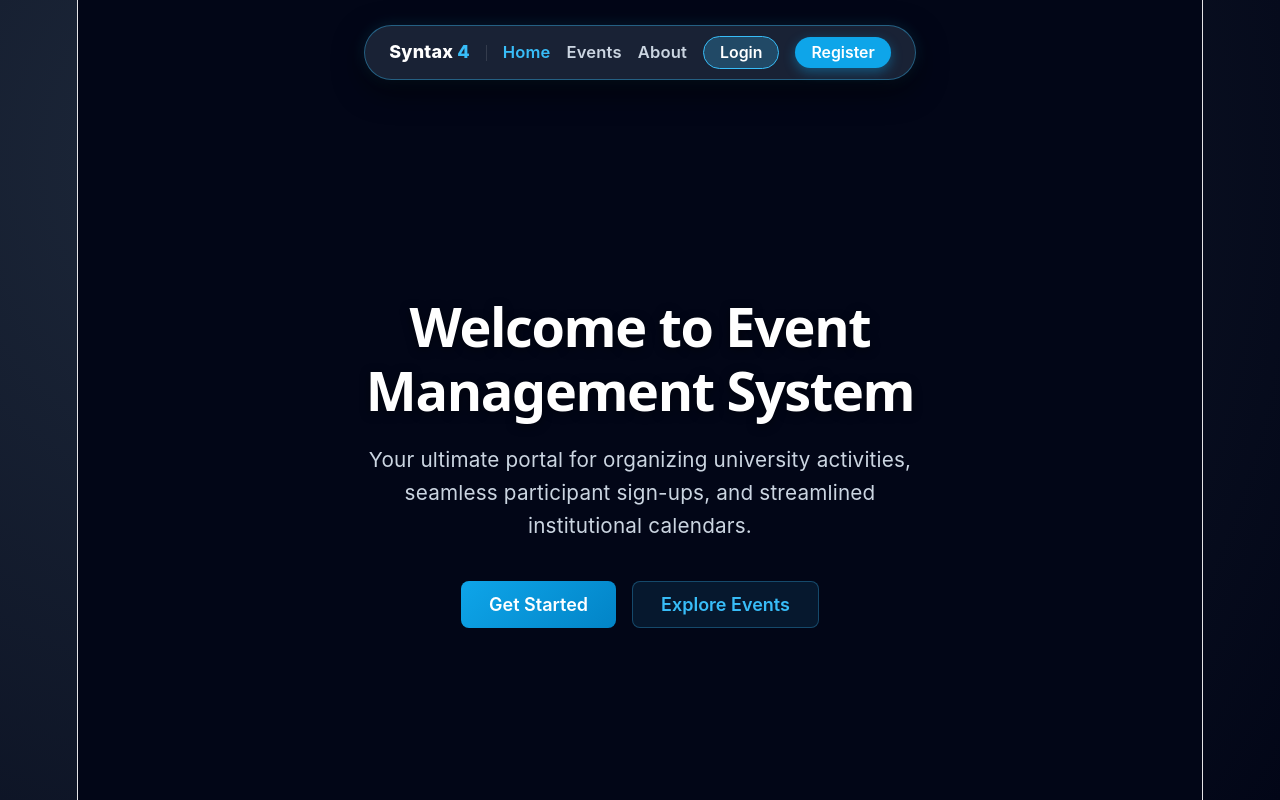
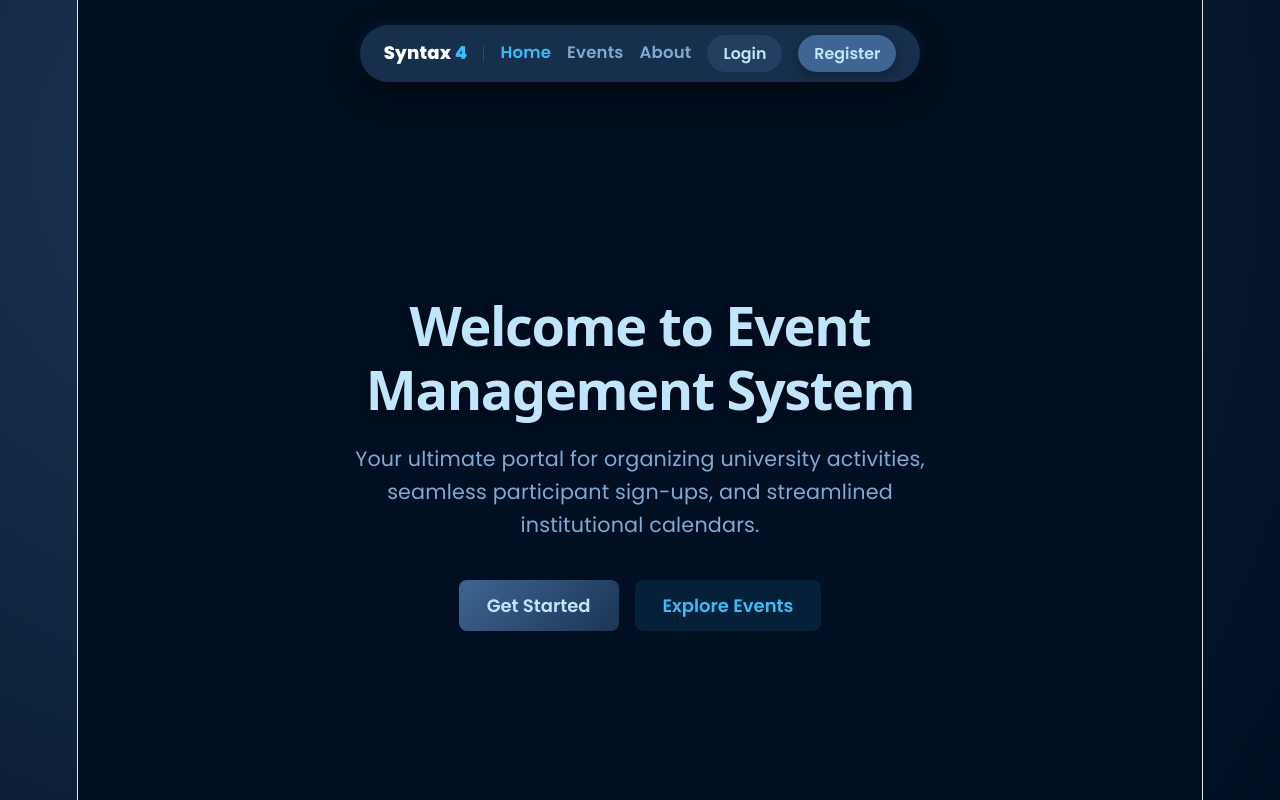
Before and after one commit to jeyemmzz/FinalProjectMERN, a React (Vite) app in the folder client/: page / in a window 1280 px wide. Built offline with nearby package versions, Linux system fonts and the light colour scheme.

Commit message:
Update styles to use Poppins font and enhance color scheme for better readability

```diff
--- a/client/index.html
+++ b/client/index.html
@@ -3,6 +3,9 @@
   <head>
     <meta charset="UTF-8" />
     <link rel="icon" type="image/svg+xml" href="src/assets/syntax4.svg" />
+    <link rel="preconnect" href="https://fonts.googleapis.com">
+    <link rel="preconnect" href="https://fonts.gstatic.com" crossorigin>
+    <link href="https://fonts.googleapis.com/css2?family=Poppins:wght@400;500;600;700&display=swap" rel="stylesheet">
     <meta name="viewport" content="width=device-width, initial-scale=1.0" />
     <title>Syntax Event</title>
   </head>
--- a/client/src/styles/Auth.css
+++ b/client/src/styles/Auth.css
@@ -1,13 +1,15 @@
+@import url('https://fonts.googleapis.com/css2?family=Poppins:wght@400;500;600;700;800&display=swap');
+
 * {
   box-sizing: border-box;
   margin: 0;
   padding: 0;
-  font-family: 'Inter', 'Segoe UI', system-ui, sans-serif;
+  font-family: 'Poppins', sans-serif, 'Segoe UI', system-ui;
 }
 
 body {
-  background: radial-gradient(circle at 20% 20%, #1e293b 0%, #020617 100%);
-  color: #f1f5f9;
+  background: radial-gradient(circle at 20% 20%, #1b3554 0%, #000f22 100%);
+  color: #c0e6fd;
   overflow-x: hidden;
 }
 
@@ -16,7 +18,7 @@ body {
   min-height: 100vh;
   display: flex;
   flex-direction: column;
-  background-color: #020617;
+  background-color: #000f22;
   animation: pageSlideUp 0.4s cubic-bezier(0.16, 1, 0.3, 1) forwards;
 }
 
@@ -44,23 +46,23 @@ body {
   background: transparent;
 }
 
-/* Floating Pill-shaped Container na may mas matingkad na border at glow */
+/* Floating Pill-shaped Container */
 .nav-pill-container {
   display: flex;
   align-items: center;
   gap: 24px;
-  background: rgba(30, 41, 59, 0.85);
+  background: rgba(27, 53, 84, 0.85);
   backdrop-filter: blur(16px);
   -webkit-backdrop-filter: blur(16px);
-  border: 1px solid rgba(56, 189, 248, 0.4); /* Mas matingkad na border */
+  border: none !important;
   padding: 10px 24px;
   border-radius: 9999px;
-  box-shadow: 0 10px 30px rgba(0, 0, 0, 0.6), 0 0 15px rgba(56, 189, 248, 0.15);
+  box-shadow: 0 10px 30px rgba(0, 0, 0, 0.6), 0 0 15px rgba(128, 170, 211, 0.1);
 }
 
 .nav-item {
   font-size: 0.92rem;
-  color: #cbd5e1;
+  color: #80aad3;
   cursor: pointer;
   font-weight: 600;
   position: relative;
@@ -68,7 +70,7 @@ body {
 }
 
 .nav-item:hover {
-  color: #38bdf8;
+  color: #c0e6fd;
 }
 
 /* Underline Animation effect para sa navbar items */
@@ -79,7 +81,7 @@ body {
   height: 2px;
   bottom: -4px;
   left: 0;
-  background-color: #38bdf8;
+  background-color: #3f6593;
   transition: width 0.3s ease;
 }
 
@@ -90,8 +92,8 @@ body {
 /* Pill buttons para sa Login at Register sa loob ng navbar */
 .nav-pill-btn {
   background: transparent;
-  border: 1px solid rgba(56, 189, 248, 0.6);
-  color: #38bdf8;
+  border: none !important;
+  color: #80aad3;
   padding: 6px 16px;
   border-radius: 9999px;
   font-size: 0.88rem;
@@ -101,33 +103,34 @@ body {
 }
 
 .nav-pill-btn.active {
-  background: rgba(56, 189, 248, 0.25);
-  border-color: #38bdf8;
-  color: #ffffff;
+  background: rgba(63, 101, 147, 0.3);
+  border: none !important;
+  color: #c0e6fd;
   animation: subtlePulse 3s infinite;
 }
 
 .nav-pill-btn.register {
-  background: #0ea5e9;
-  border: none;
-  color: #ffffff;
-  box-shadow: 0 4px 12px rgba(14, 165, 233, 0.4);
+  background: #3f6593;
+  border: none !important;
+  color: #c0e6fd;
+  box-shadow: 0 4px 12px rgba(0, 0, 0, 0.3);
 }
 
 .nav-pill-btn.register:hover {
-  background: #0284c7;
+  background: #5b86b6;
+  color: #000f22;
 }
 
 /* Floating Glow Pulse Animation para sa Active Buttons */
 @keyframes subtlePulse {
   0% {
-    box-shadow: 0 0 0 0 rgba(56, 189, 248, 0.5);
+    box-shadow: 0 0 0 0 rgba(63, 101, 147, 0.4);
   }
   70% {
-    box-shadow: 0 0 0 10px rgba(56, 189, 248, 0);
+    box-shadow: 0 0 0 10px rgba(63, 101, 147, 0);
   }
   100% {
-    box-shadow: 0 0 0 0 rgba(56, 189, 248, 0);
+    box-shadow: 0 0 0 0 rgba(63, 101, 147, 0);
   }
 }
 
@@ -149,7 +152,7 @@ body {
 .auth-brand-side h1 {
   font-size: clamp(2rem, 3vw, 2.8rem);
   font-weight: 700;
-  color: #ffffff;
+  color: #c0e6fd;
   margin-bottom: 16px;
   letter-spacing: -0.025em;
   line-height: 1.2;
@@ -158,7 +161,7 @@ body {
 
 .auth-brand-side p {
   font-size: clamp(0.95rem, 1.2vw, 1.1rem);
-  color: #cbd5e1;
+  color: #80aad3;
   line-height: 1.6;
   max-width: 450px;
 }
@@ -172,35 +175,34 @@ body {
   padding: 30px;
 }
 
-/* Glassmorphism Card Style na may mas matingkad na glow at border */
+/* Glassmorphism Card Style - Borderless */
 .auth-card-pro {
   width: 100%;
   max-width: 400px;
-  background: rgba(30, 41, 59, 0.75);
+  background: rgba(27, 53, 84, 0.75);
   backdrop-filter: blur(16px);
   -webkit-backdrop-filter: blur(16px);
-  border: 1px solid rgba(56, 189, 248, 0.3);
+  border: none !important;
   padding: 35px;
   border-radius: 16px;
-  box-shadow: 0 20px 40px rgba(0, 0, 0, 0.6), 0 0 20px rgba(56, 189, 248, 0.1);
-  transition: transform 0.3s ease, border-color 0.3s ease, box-shadow 0.3s ease;
+  box-shadow: 0 20px 40px rgba(0, 0, 0, 0.6), 0 0 20px rgba(128, 170, 211, 0.1);
+  transition: transform 0.3s ease, box-shadow 0.3s ease;
 }
 
 .auth-card-pro:hover {
-  border-color: rgba(56, 189, 248, 0.6);
-  box-shadow: 0 25px 50px rgba(0, 0, 0, 0.7), 0 0 25px rgba(56, 189, 248, 0.2);
+  box-shadow: 0 25px 50px rgba(0, 0, 0, 0.7), 0 0 25px rgba(128, 170, 211, 0.15);
 }
 
 .auth-card-pro h2 {
   font-size: 1.5rem;
   font-weight: 600;
-  color: #ffffff;
+  color: #c0e6fd;
   margin-bottom: 6px;
 }
 
 .auth-subtitle {
   font-size: 0.88rem;
-  color: #cbd5e1;
+  color: #80aad3;
   margin-bottom: 24px;
 }
 
@@ -212,57 +214,57 @@ body {
   display: block;
   font-size: 0.85rem;
   font-weight: 600;
-  color: #e2e8f0;
+  color: #c0e6fd;
   margin-bottom: 6px;
 }
 
 .input-group input {
   width: 100%;
   padding: 11px 14px;
-  background: rgba(15, 23, 42, 0.8);
-  border: 1px solid rgba(56, 189, 248, 0.25);
+  background: rgba(0, 15, 34, 0.8);
+  border: none !important;
   border-radius: 8px;
-  color: #ffffff;
+  color: #c0e6fd;
   font-size: 0.95rem;
   outline: none;
   transition: all 0.2s ease;
 }
 
 .input-group input:focus {
-  border-color: #38bdf8;
-  background: rgba(15, 23, 42, 0.95);
-  box-shadow: 0 0 0 3px rgba(56, 189, 248, 0.25);
+  background: rgba(0, 15, 34, 0.95);
+  box-shadow: 0 0 0 3px rgba(63, 101, 147, 0.4);
 }
 
 .submit-btn {
   width: 100%;
   padding: 11px;
-  background: linear-gradient(135deg, #0ea5e9 0%, #0284c7 100%);
-  color: white;
-  border: none;
+  background: linear-gradient(135deg, #3f6593 0%, #1b3554 100%);
+  color: #c0e6fd;
+  border: none !important;
   border-radius: 8px;
   font-size: 0.95rem;
   font-weight: 600;
   cursor: pointer;
   transition: opacity 0.2s;
   margin-top: 4px;
-  box-shadow: 0 4px 15px rgba(14, 165, 233, 0.4);
+  box-shadow: 0 4px 15px rgba(0, 0, 0, 0.4);
   animation: subtlePulse 3s infinite;
 }
 
 .submit-btn:hover {
   opacity: 0.9;
+  background: linear-gradient(135deg, #5b86b6 0%, #3f6593 100%);
 }
 
 .switch-text {
   margin-top: 20px;
   text-align: center;
   font-size: 0.85rem;
-  color: #cbd5e1;
+  color: #80aad3;
 }
 
 .switch-text span {
-  color: #38bdf8;
+  color: #c0e6fd;
   cursor: pointer;
   font-weight: 600;
 }
@@ -314,7 +316,7 @@ body {
   }
   .auth-card-pro {
     max-width: 100%;
-    border: 1px solid rgba(56, 189, 248, 0.3);
+    border: none !important;
   }
   .nav-pill-container {
     gap: 14px;
--- a/client/src/styles/Home.css
+++ b/client/src/styles/Home.css
@@ -1,13 +1,15 @@
+@import url('https://fonts.googleapis.com/css2?family=Poppins:wght@400;500;600;700;800&display=swap');
+
 * {
   box-sizing: border-box;
   margin: 0;
   padding: 0;
-  font-family: 'Inter', 'Segoe UI', system-ui, sans-serif;
+  font-family: 'Poppins', sans-serif, 'Segoe UI', system-ui;
 }
 
 body {
-  background-color: #020617;
-  color: #f1f5f9; /* Ginawang mas matingkad na puti para sa madaling pagbasa */
+  background-color: #000f22;
+  color: #c0e6fd;
   overflow-x: hidden;
 }
 
@@ -15,17 +17,17 @@ body {
   min-height: 100vh;
   display: flex;
   flex-direction: column;
-  background: radial-gradient(circle at 50% 20%, #1e293b 0%, #020617 100%);
+  background: radial-gradient(circle at 50% 20%, #1b3554 0%, #000f22 100%);
 }
 
-/* Navbar Style */
+/* Navbar Style - Borderless & Clean */
 .home-navbar {
   display: flex;
   justify-content: space-between;
   align-items: center;
   padding: 20px 60px;
-  border-bottom: 1px solid rgba(56, 189, 248, 0.2); /* May light blue tint na border para lumutang */
-  background: rgba(15, 23, 42, 0.85);
+  border-bottom: none !important;
+  background: rgba(0, 15, 34, 0.75);
   backdrop-filter: blur(10px);
   position: sticky;
   top: 0;
@@ -35,7 +37,7 @@ body {
 .nav-logo {
   font-size: 1.25rem;
   font-weight: 700;
-  color: #ffffff;
+  color: #c0e6fd;
   letter-spacing: -0.025em;
 }
 
@@ -47,20 +49,20 @@ body {
 
 .nav-links span {
   font-size: 0.95rem;
-  color: #cbd5e1; /* Mas patingkarin mula sa dating mapusyaw na gray */
+  color: #80aad3;
   cursor: pointer;
   font-weight: 600;
   transition: color 0.2s ease;
 }
 
 .nav-links span:hover, .nav-links span.active {
-  color: #38bdf8;
+  color: #c0e6fd;
 }
 
 .nav-login-btn {
   background: transparent;
-  border: 1px solid rgba(56, 189, 248, 0.6);
-  color: #38bdf8;
+  border: none !important;
+  color: #80aad3;
   padding: 8px 18px;
   border-radius: 6px;
   font-weight: 600;
@@ -69,23 +71,25 @@ body {
 }
 
 .nav-login-btn:hover {
-  background: rgba(56, 189, 248, 0.15);
+  color: #c0e6fd;
+  background: rgba(63, 101, 147, 0.2);
 }
 
 .nav-register-btn {
-  background: #0ea5e9; /* Mas matingkad na sky blue para buhay tingnan */
-  border: none;
-  color: white;
+  background: #3f6593;
+  border: none !important;
+  color: #c0e6fd;
   padding: 9px 18px;
   border-radius: 6px;
   font-weight: 600;
   cursor: pointer;
-  box-shadow: 0 4px 12px rgba(14, 165, 233, 0.4);
+  box-shadow: 0 4px 12px rgba(0, 0, 0, 0.3);
   transition: background-color 0.2s ease;
 }
 
 .nav-register-btn:hover {
-  background: #0284c7;
+  background: #5b86b6;
+  color: #000f22;
 }
 
 /* Hero Section Style */
@@ -104,7 +108,7 @@ body {
 .hero-section h1 {
   font-size: clamp(2.5rem, 4vw, 3.8rem);
   font-weight: 800;
-  color: #ffffff;
+  color: #c0e6fd;
   margin-bottom: 20px;
   letter-spacing: -0.03em;
   line-height: 1.15;
@@ -113,7 +117,7 @@ body {
 
 .hero-section p {
   font-size: clamp(1rem, 1.2vw, 1.15rem);
-  color: #cbd5e1; /* Mas maliwanag na text para madaling basahin */
+  color: #80aad3;
   line-height: 1.6;
   margin-bottom: 40px;
 }
@@ -124,26 +128,27 @@ body {
 }
 
 .primary-btn {
-  background: linear-gradient(135deg, #0ea5e9 0%, #0284c7 100%);
-  color: white;
-  border: none;
+  background: linear-gradient(135deg, #3f6593 0%, #1b3554 100%);
+  color: #c0e6fd;
+  border: none !important;
   padding: 12px 24px;
   border-radius: 8px;
   font-size: 1rem;
   font-weight: 600;
   cursor: pointer;
-  box-shadow: 0 4px 16px rgba(14, 165, 233, 0.4);
+  box-shadow: 0 4px 16px rgba(0, 0, 0, 0.4);
   transition: opacity 0.2s;
 }
 
 .primary-btn:hover {
   opacity: 0.9;
+  background: linear-gradient(135deg, #5b86b6 0%, #3f6593 100%);
 }
 
 .secondary-btn {
-  background: rgba(30, 41, 59, 0.8);
-  color: #f8fafc;
-  border: 1px solid rgba(56, 189, 248, 0.3); /* May subtle blue border para mas kita */
+  background: rgba(27, 53, 84, 0.6);
+  color: #c0e6fd;
+  border: none !important;
   padding: 12px 24px;
   border-radius: 8px;
   font-size: 1rem;
@@ -153,8 +158,7 @@ body {
 }
 
 .secondary-btn:hover {
-  background: rgba(30, 41, 59, 1);
-  border-color: rgba(56, 189, 248, 0.6);
+  background: rgba(59, 101, 147, 0.8);
 }
 
 /* Responsive query for mobile nav */
```
